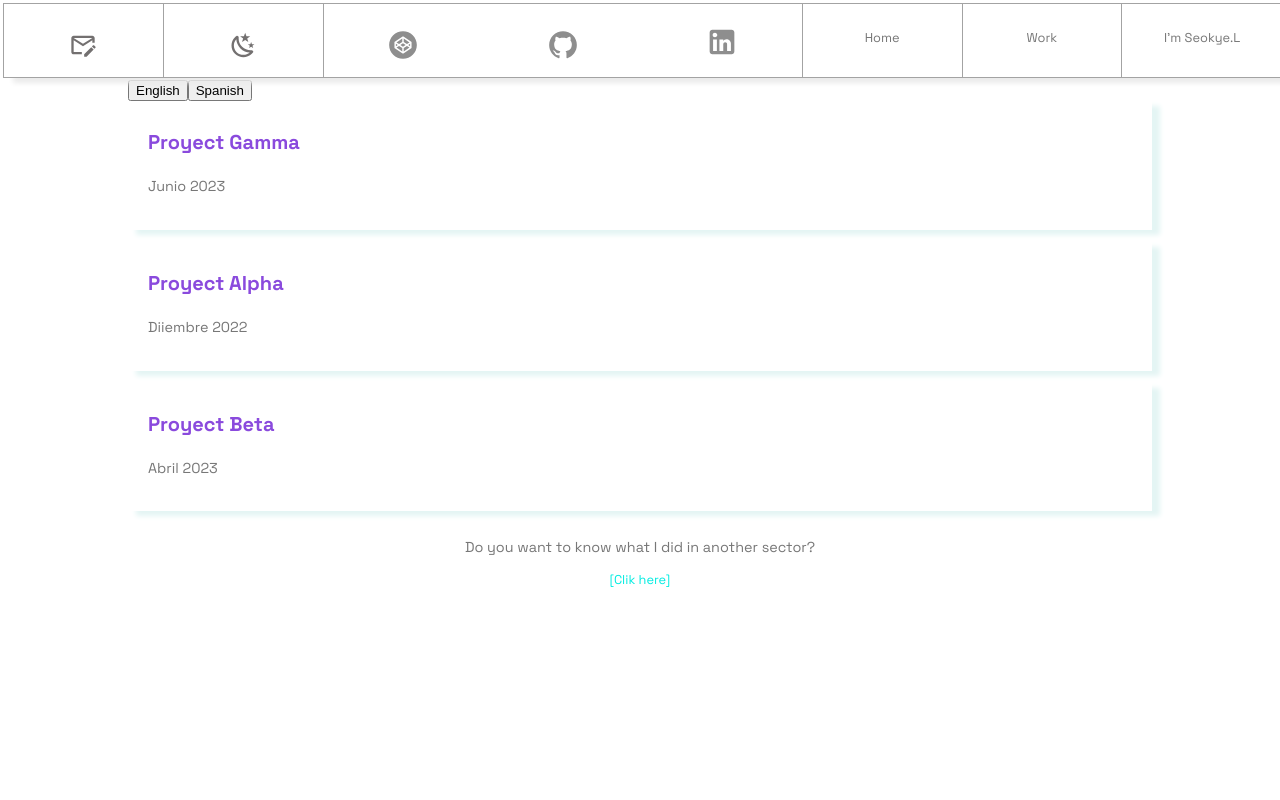
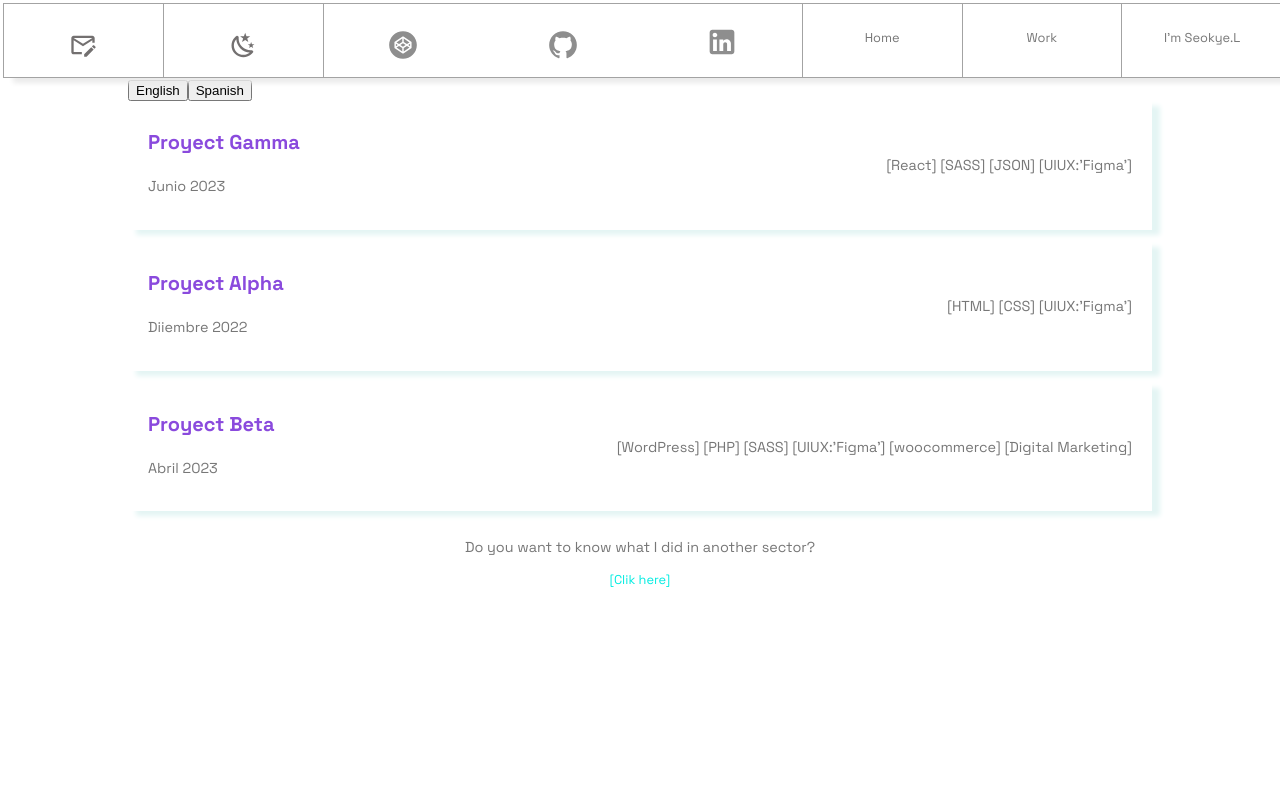
Before and after one commit to seokyelee/GammaPortfolio, a React (Vite) app: page /work in a window 1280 px wide. Shown: the top 800 px of the page. Built offline with nearby package versions, Linux system fonts and the light colour scheme.

Commit message:
add data json

```diff
--- a/public/proyects.json
+++ b/public/proyects.json
@@ -5,8 +5,12 @@
         "date":"Junio 2023",
         "extraClass": "",
         "description": "[React]  [SASS]  [JSON]  [UIUX:'Figma']",
+        "content": "Lorem impsum sueta uf sydte dsare  dufyct jdl si dusans Lorem impsum sueta uf sydte dsare  dufyct jdl si dusans",
         "linkto": "hppts://www.google.com",
-        "linktogit": "https://github.com/seokyelee/Proyect-Alpha_AboutMe.git"
+        "linktogit": "https://github.com/seokyelee/Proyect-Alpha_AboutMe.git",
+        "img1": "",
+        "img2": ""
+
     },
 
     {   "id":"1",
@@ -15,8 +19,12 @@
         "date":"Diiembre 2022",
         "extraClass": "hover-effect",
         "description": "[HTML]  [CSS]  [UIUX:'Figma']",
+        "content": "Lorem impsum sueta uf sydte dsare  dufyct jdl si dusans Lorem impsum sueta uf sydte dsare  dufyct jdl si dusans",
         "linkto": "https://whimsical-salmiakki-f9bf8c.netlify.app",
-        "linktogit": "https://github.com/seokyelee/Proyect-Alpha_AboutMe.git"
+        "linktogit": "https://github.com/seokyelee/Proyect-Alpha_AboutMe.git",
+        "img1": "aboutweb.png",
+        "img2": "aboutmovil.png"
+
     },
     {   "id":"2",
         "title": "Proyect Beta",
@@ -24,8 +32,11 @@
         "extraClass": "featured",
         "date":"Abril 2023",
         "description": "[WordPress]  [PHP]  [SASS]  [UIUX:'Figma']  [woocommerce]  [Digital Marketing]",
+        "content": "Lorem impsum sueta uf sydte dsare  dufyct jdl si dusans Lorem impsum sueta uf sydte dsare  dufyct jdl si dusans",
         "linkto": "https://esatdev.com/2022/seokye/lluna/",
-        "linktogit": "https://github.com/seokyelee/Project-Beta-Lluna.git"
+        "linktogit": "https://github.com/seokyelee/Project-Beta-Lluna.git",
+        "img1": "Lluna01.png",
+        "img2": "Lluna02.png"
     }
 
 ]
--- a/src/componentes/Card/Card.jsx
+++ b/src/componentes/Card/Card.jsx
@@ -20,12 +20,14 @@ function Card(props) {
           <span className="tooltiptext">{props.tooltip}</span>
         </h2>
         <p className="preyect_date">{props.date}</p>
-      </div>
-
-      <div className={"proyect_usestate" + classText}>
+        </div>
         <div className="proyect_description_box">
           <p className="proyect_descrpition">{props.description}</p>
         </div>
+
+
+      <div className={"proyect_usestate" + classText}>
+
 
         <div className="proyect_links">
           <a className="proyect_linkto" href={props.linkto}>
--- a/src/views/work/Work.jsx
+++ b/src/views/work/Work.jsx
@@ -27,8 +27,11 @@ export default function Work() {
               tooltip={item.tooltip}
               date={item.date}
               description={item.description}
+              content={item.content}
               linkto={item.linkto}
               linktogit={item.linktogit}
+              img1={item.img1}
+              img2={item.img2}
               />
           </Link>
         ))}
```
